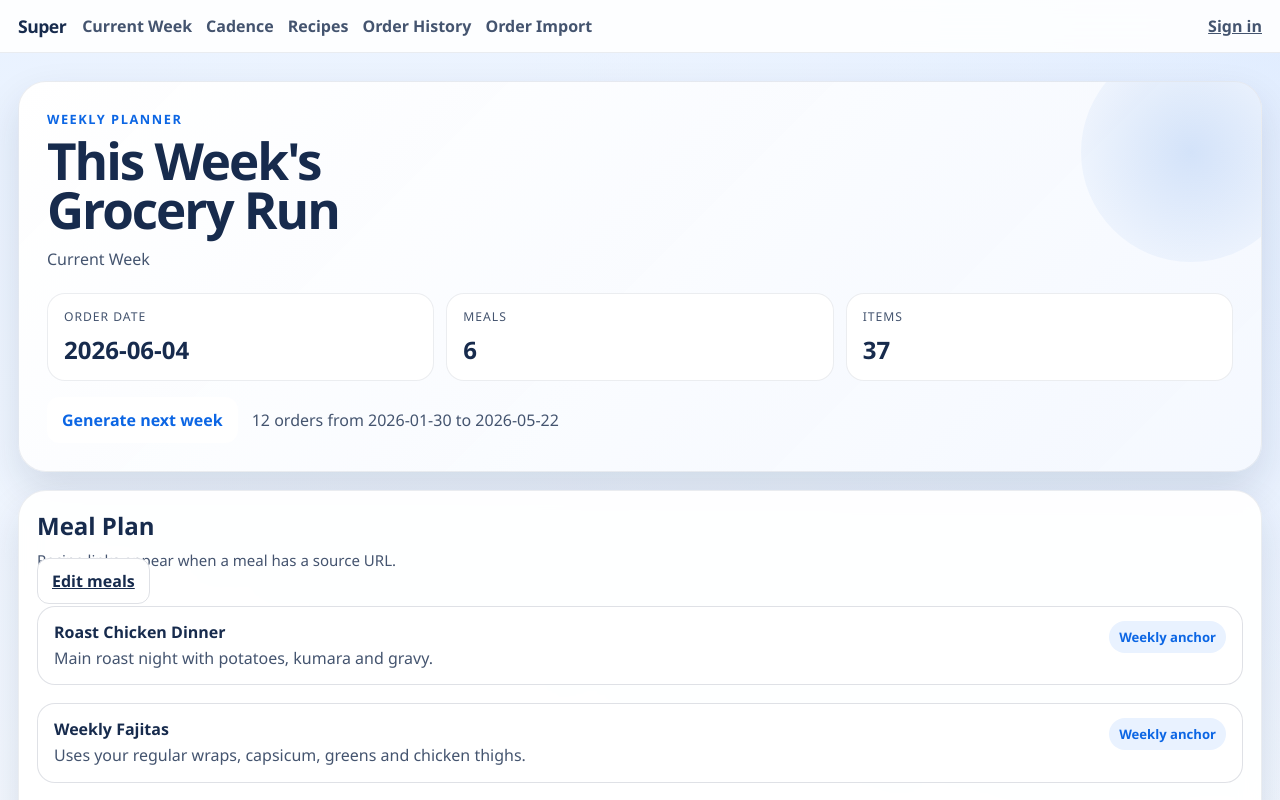
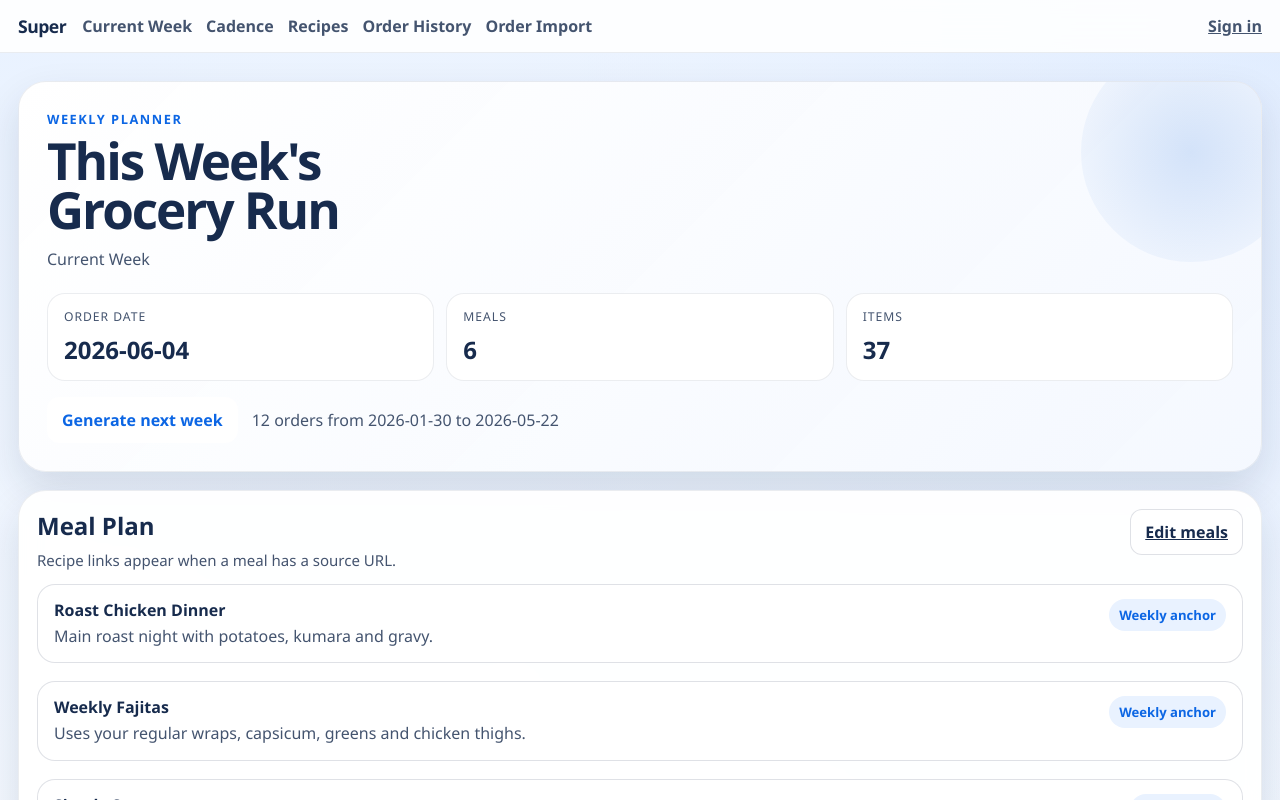
Before and after one commit to admo26/super, a Next.js app: page / in a window 1280 px wide. Shown: the top 800 px of the page. Built offline with nearby package versions, Linux system fonts and the light colour scheme; no server answers; the database is empty.

Commit message:
Fix meal plan header layout overlap

```diff
--- a/app/globals.css
+++ b/app/globals.css
@@ -288,7 +288,17 @@ p {
 }
 
 .section-header {
+  display: flex;
+  flex-wrap: wrap;
+  justify-content: space-between;
+  align-items: flex-start;
+  gap: 14px;
   margin-bottom: 14px;
+}
+
+.section-header > div:first-child {
+  flex: 1 1 320px;
+  min-width: 0;
 }
 
 .section-header p {
```
